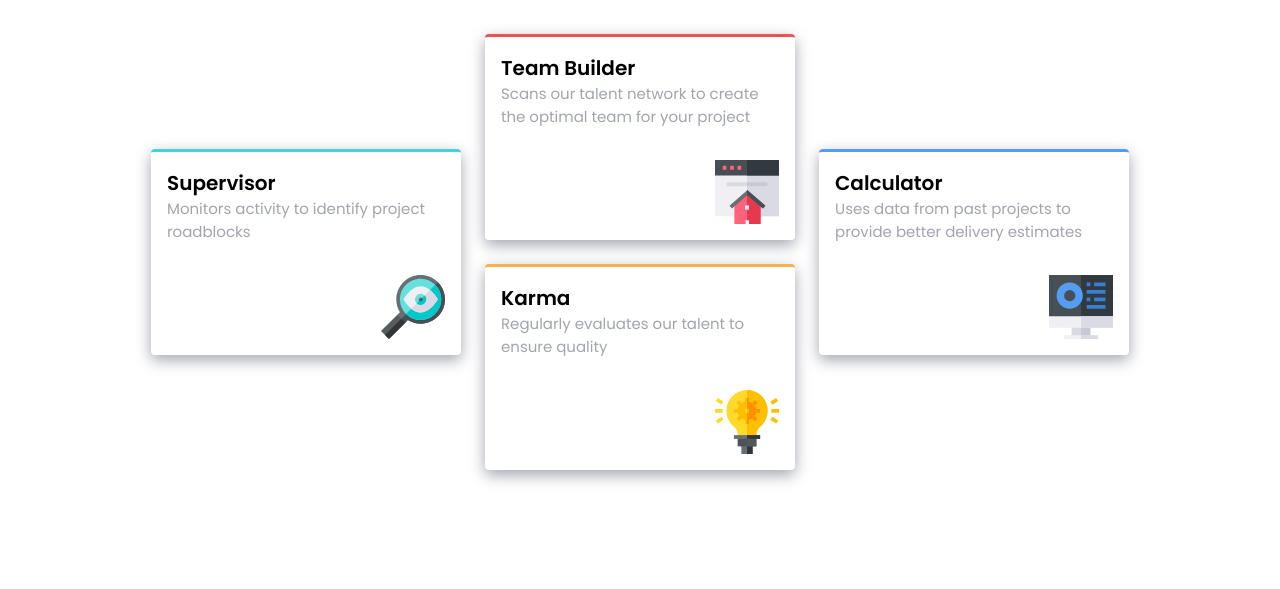
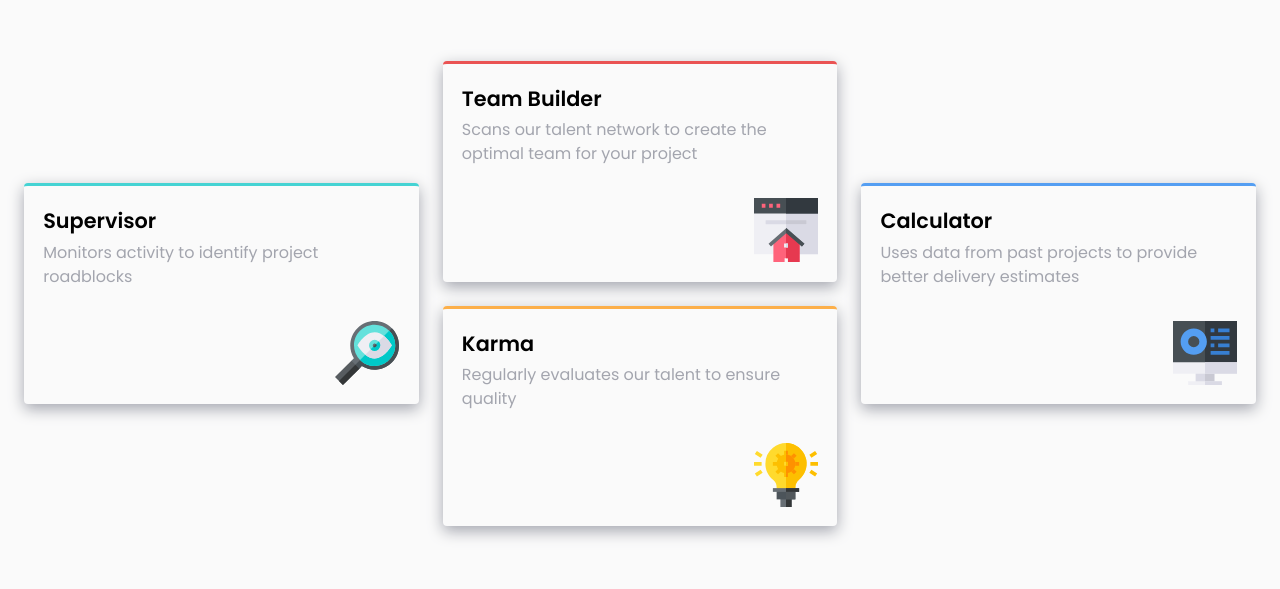
Before and after one commit to Web-dev-rafik/four-card-feature-section, a plain HTML site: page index.html in a window 1280 px wide. Shown: the part 211-800 px from the top of the page. Drawn offline with Linux system fonts and the light colour scheme.

Commit message:
Add body background-color and increase font-size for desktop-view

```diff
--- a/index.html
+++ b/index.html
@@ -34,26 +34,26 @@
       <ul class="cards-list">
 
         <li class="cards-item cards-item-1 bc-cyan">
-          <h3 class="card-item-title">Supervisor</h3>
-          <p class="card-item-desc">Monitors activity to identify project roadblocks</p>
+          <h3 class="cards-item-title">Supervisor</h3>
+          <p class="cards-item-desc">Monitors activity to identify project roadblocks</p>
           <img src="./images/icon-supervisor.svg" alt="A loop." class="cards-item-icon" width="64" height="64">
         </li>
 
         <li class="cards-item cards-item-2 bc-red">
-          <h3 class="card-item-title">Team Builder</h3>
-          <p class="card-item-desc">Scans our talent network to create the optimal team for your project</p>
+          <h3 class="cards-item-title">Team Builder</h3>
+          <p class="cards-item-desc">Scans our talent network to create the optimal team for your project</p>
           <img src="./images/icon-team-builder.svg" alt="A loop." class="cards-item-icon" width="64" height="64">
         </li>
 
         <li class="cards-item cards-item-3 bc-orange">
-          <h3 class="card-item-title">Karma</h3>
-          <p class="card-item-desc">Regularly evaluates our talent to ensure quality</p>
+          <h3 class="cards-item-title">Karma</h3>
+          <p class="cards-item-desc">Regularly evaluates our talent to ensure quality</p>
           <img src="./images/icon-karma.svg" alt="A loop." class="cards-item-icon" width="64" height="64">
         </li>
 
         <li class="cards-item cards-item-4 bc-blue">
-          <h3 class="card-item-title">Calculator</h3>
-          <p class="card-item-desc">Uses data from past projects to provide better delivery estimates</p>
+          <h3 class="cards-item-title">Calculator</h3>
+          <p class="cards-item-desc">Uses data from past projects to provide better delivery estimates</p>
           <img src="./images/icon-calculator.svg" alt="A loop." class="cards-item-icon" width="64" height="64">
         </li>
       </ul>
--- a/style.css
+++ b/style.css
@@ -56,6 +56,18 @@ body {
   --fs-h3: 1.25rem;
 }
 
+/* Typography Media queries */
+
+/* Desktop: 1120px */
+
+@media (min-width: 70em) {
+  :root {
+    --fs: 1rem; /* 16 px */
+    --fs-h1: 2rem;
+    --fs-h3: 1.3rem;
+  }
+}
+
 p {
   font-size: var(--fs);
   font-weight: 400;
@@ -79,6 +91,12 @@ h3 {
 
 .semi-bold {
   font-weight: 600;
+}
+
+/* Body background */
+
+body {
+  background-color: var(--very-light-gray);
 }
 
 /* main */
@@ -126,7 +144,7 @@ h3 {
   box-shadow: var(--grayish-blue) 0px 5px 15px;
   border-radius: 0.25rem;
   border-top: 3px solid;
-  padding: 1rem;
+  padding: 1.2rem;
 
   display: flex;
   flex-direction: column;
@@ -149,6 +167,10 @@ h3 {
 
 /* ------ */
 
+.cards-item-desc {
+  margin-top: 0.25rem;
+}
+
 .cards-item-icon {
   margin-top: 2rem;
   align-self: end;
@@ -165,7 +187,7 @@ h3 {
   }
 
   .cards-item {
-    max-width: 310px;
+    max-width: 400px;
   }
 
   .cards-item-1 {
```
